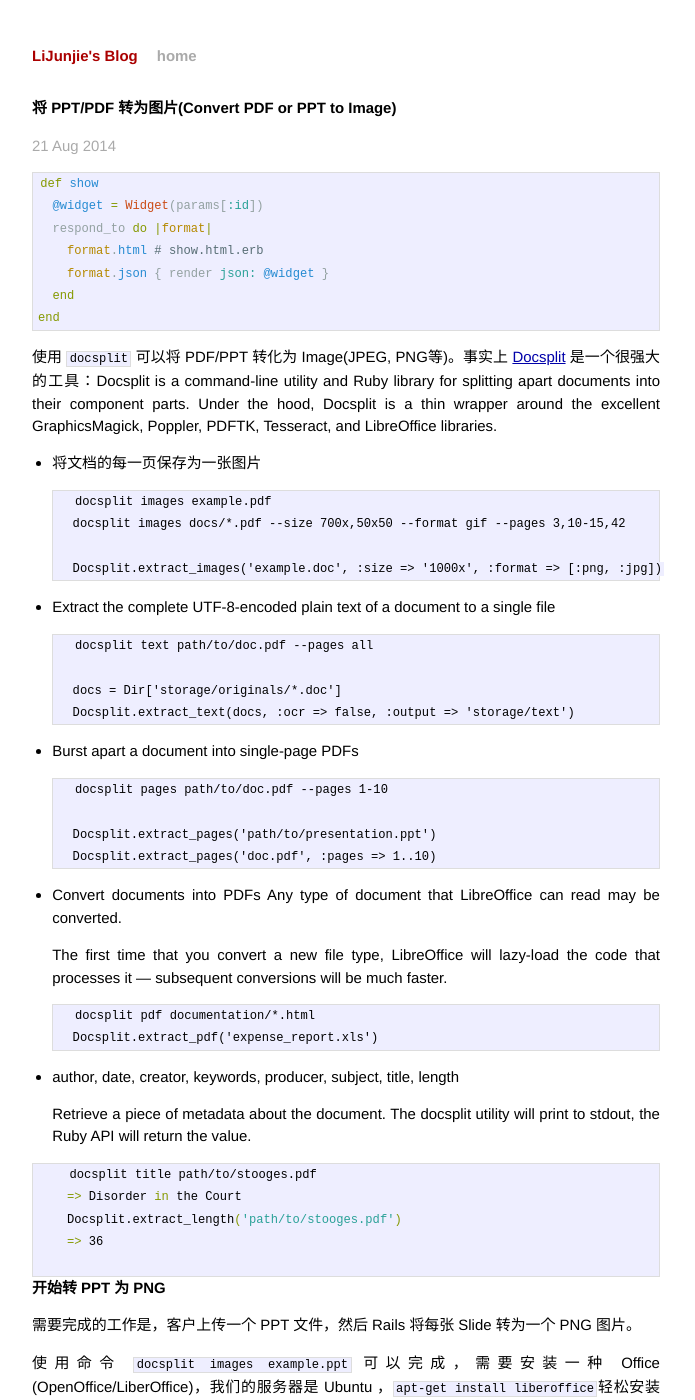
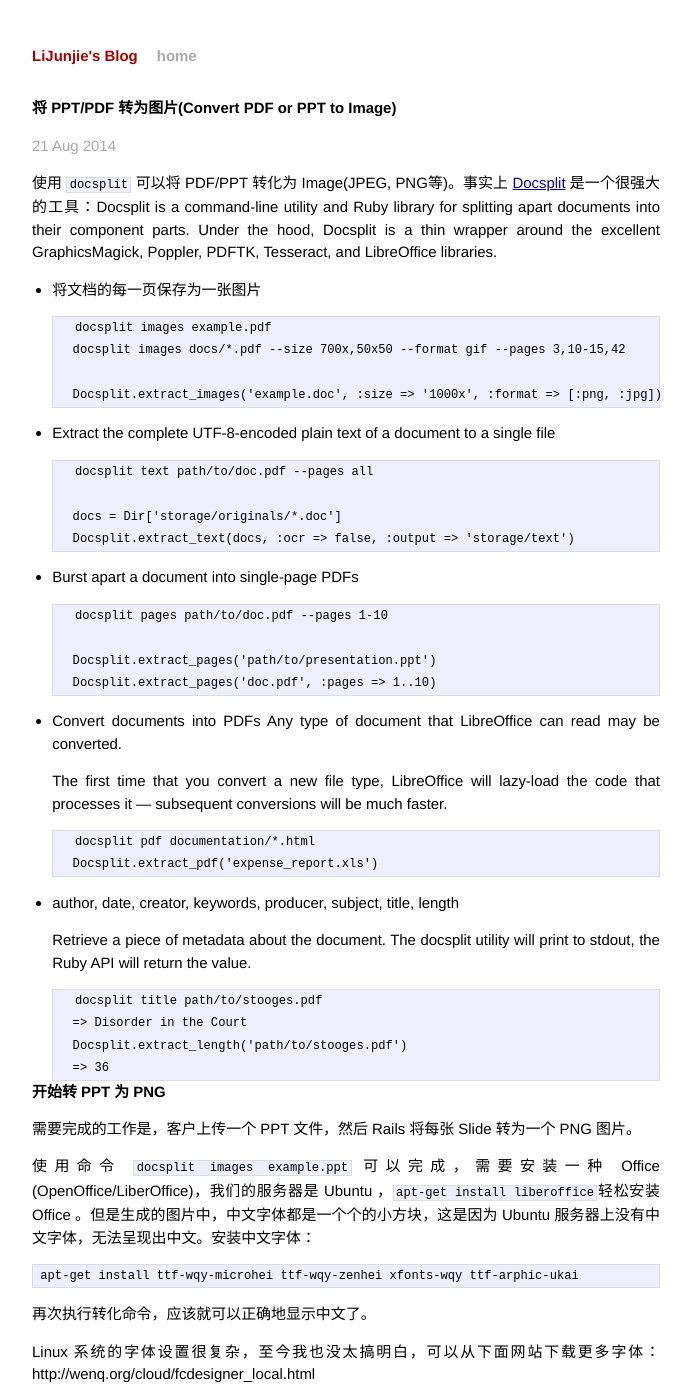
Before and after one commit to holysoros/holysoros.github.com, a Jekyll site: the page built from _posts/2014-08-21-convert-ppt-or-pdf-to-png.md, in a window 1280 px wide and 1400 px high. Shown: the whole window, without its empty margins (294-989 px from the left). Built offline with Jekyll 4.4.1, drawn with Linux system fonts in a browser that asks for light colours; Markdown is read by kramdown in place of the engine named in the settings; comment, search, counter and statistics services are not loaded.

Commit message:
修改文章中的错误

````diff
--- a/_posts/2014-08-21-convert-ppt-or-pdf-to-png.md
+++ b/_posts/2014-08-21-convert-ppt-or-pdf-to-png.md
@@ -5,16 +5,6 @@
 category:
 tags: []
 ---
-
-{% highlight ruby %}
-def show
-  @widget = Widget(params[:id])
-  respond_to do |format|
-    format.html # show.html.erb
-    format.json { render json: @widget }
-  end
-end
-{% endhighlight %}
 
 使用 `docsplit` 可以将 PDF/PPT 转化为 Image(JPEG, PNG等)。事实上 [Docsplit](http://documentcloud.github.io/docsplit/) 是一个很强大的工具：Docsplit is a command-line utility and Ruby library for splitting apart documents into their component parts. Under the hood, Docsplit is a thin wrapper around the excellent GraphicsMagick, Poppler, PDFTK, Tesseract, and LibreOffice libraries.
 
@@ -59,13 +49,12 @@
 
     Retrieve a piece of metadata about the document. The docsplit utility will print to stdout, the Ruby API will return the value.
 
-    {% highlight bash %}
+    ```
     docsplit title path/to/stooges.pdf
     => Disorder in the Court
     Docsplit.extract_length('path/to/stooges.pdf')
     => 36
-    {% endhighlight %}
-
+    ```
 
 开始转 PPT 为 PNG
 ------
@@ -80,6 +69,7 @@
 Linux 系统的字体设置很复杂，至今我也没太搞明白，可以从下面网站下载更多字体： http://wenq.org/cloud/fcdesigner_local.html
 
 PPT 中使用的字体，在 Ubuntu 服务器上可能没有安装，这样会 Fallback 到使用系统可用的中文字体，导致生成的图片与原 PPT 中字体不一样。有两种方式可以解决这个问题：
+
 - 安装缺少的字体，但是上传的 PPT 中可能使用各式各样的字体，即使安装再多的字体也无法完全避免这个问题;
 - 要求用户在自己电脑上使用 PPT 软件将要上传的 PPT 文件导出为 PDF 格式，然后上传 PDF 文件，服务器将 PDF 文件转为 PNG 图片；
 
````
